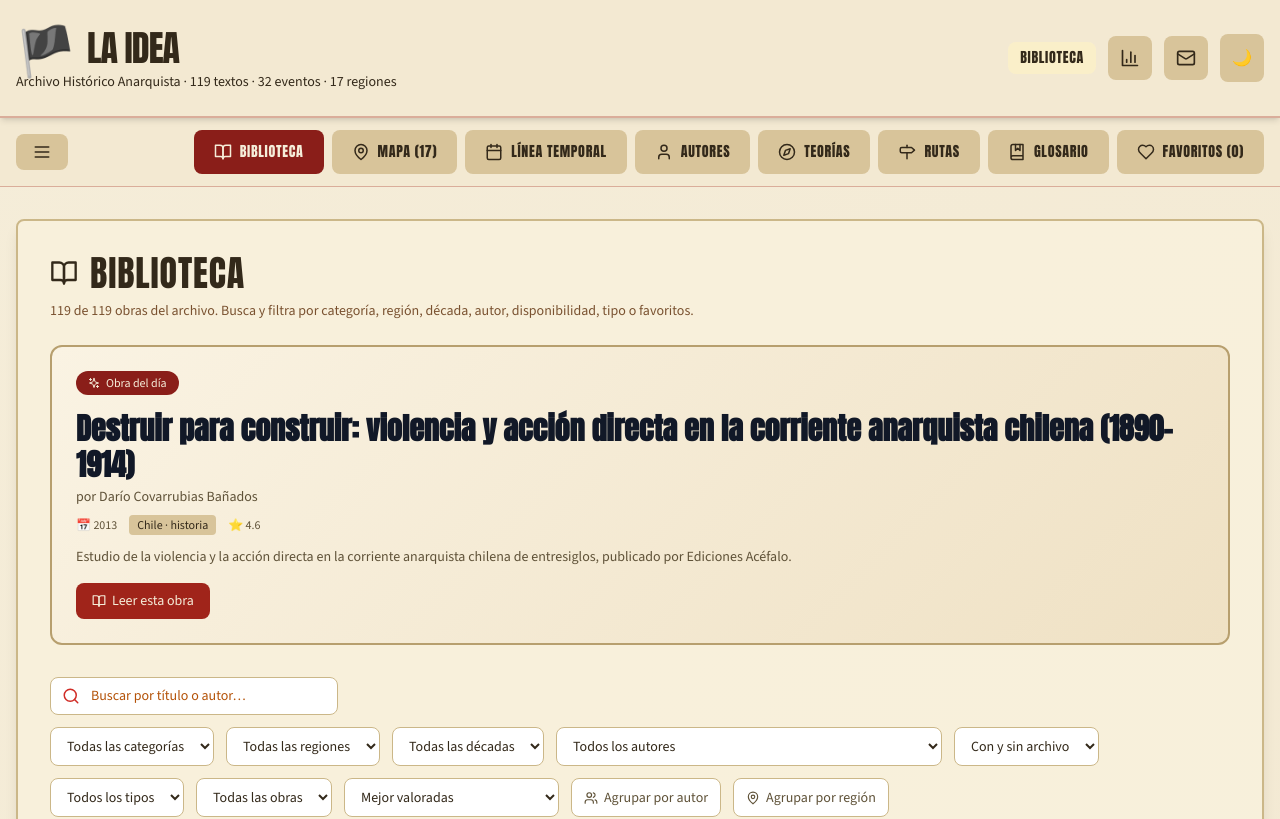
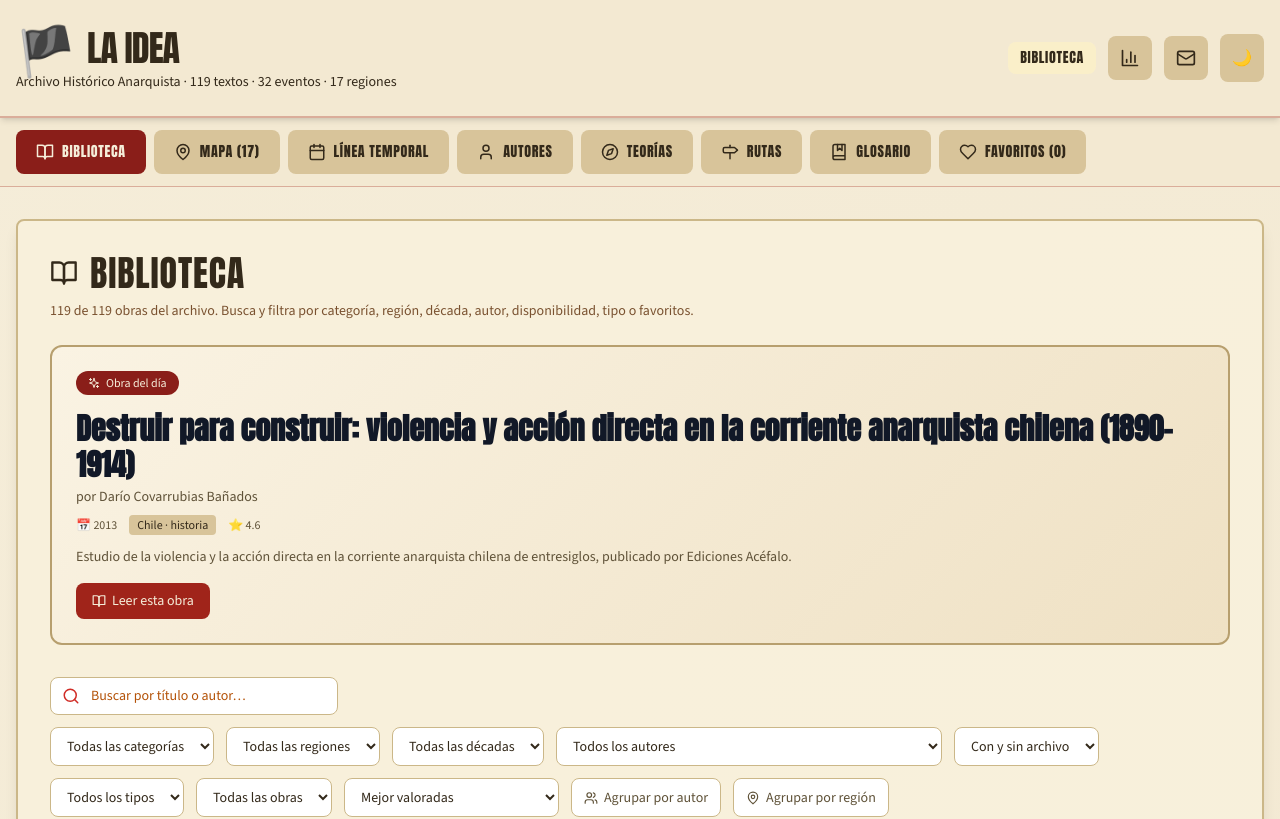
Before and after one commit to Ruben-developer/biblioteca-anarquista, a React (Vite) app: page / in a window 1280 px wide. Shown: the top 819 px of the page. Built offline with nearby package versions, Linux system fonts and the light colour scheme; a web font is replaced by a local one.

Commit message:
fix(ux): separar el menu movil del de escritorio
La hamburguesa y el drawer lateral vuelven a ser solo moviles (< md):
en smartphone el menu ya se veia bien, y en escritorio (md+) la
navegacion vuelve a ser solo las pilulas en fila, sin drawer.

```diff
--- a/src/components/Navigation.jsx
+++ b/src/components/Navigation.jsx
@@ -58,15 +58,15 @@ const Navigation = ({
     <>
       <nav aria-label="Navegación principal" className={`${themeClass.nav} backdrop-blur-sm border-b`}>
         <div className="container mx-auto px-4">
-          {/* Todos los tamaños: hamburguesa que abre el drawer lateral.
-              En md+ se complementa con las píldoras de escritorio. */}
+          {/* Móvil (< md): hamburguesa que abre el drawer lateral.
+              Escritorio (md+): píldoras en fila, sin drawer. */}
           <div className="flex items-center justify-between gap-3 py-3">
             <button
               onClick={() => setMenuOpen(true)}
               aria-label="Abrir menú de navegación"
               aria-expanded={menuOpen}
               aria-controls="menu-lateral"
-              className={`flex items-center gap-2 px-4 py-2 rounded-lg transition-all active:scale-95 ${
+              className={`md:hidden flex items-center gap-2 px-4 py-2 rounded-lg transition-all active:scale-95 ${
                 darkMode
                   ? 'bg-gray-800/50 text-gray-300 hover:bg-gray-700/50'
                   : 'bg-amber-200/50 text-amber-900 hover:bg-amber-200'
@@ -96,9 +96,9 @@ const Navigation = ({
         </div>
       </nav>
 
-      {/* Drawer lateral: overlay + panel (todos los tamaños) */}
+      {/* Drawer lateral: overlay + panel (solo móvil, < md) */}
       {menuOpen && (
-        <div id="menu-lateral" className="fixed inset-0 z-50" role="dialog" aria-modal="true" aria-label="Menú de navegación">
+        <div id="menu-lateral" className="fixed inset-0 z-50 md:hidden" role="dialog" aria-modal="true" aria-label="Menú de navegación">
           <div
             className="absolute inset-0 bg-black/60"
             onClick={() => setMenuOpen(false)}
```
